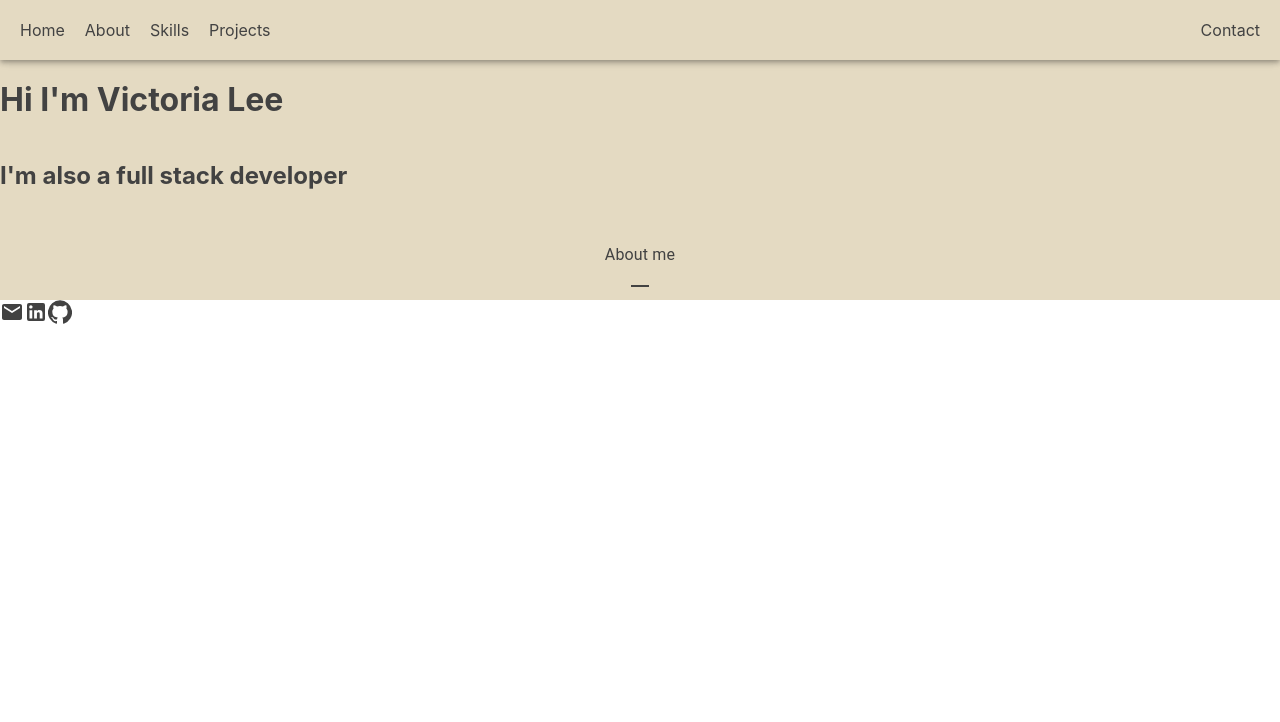
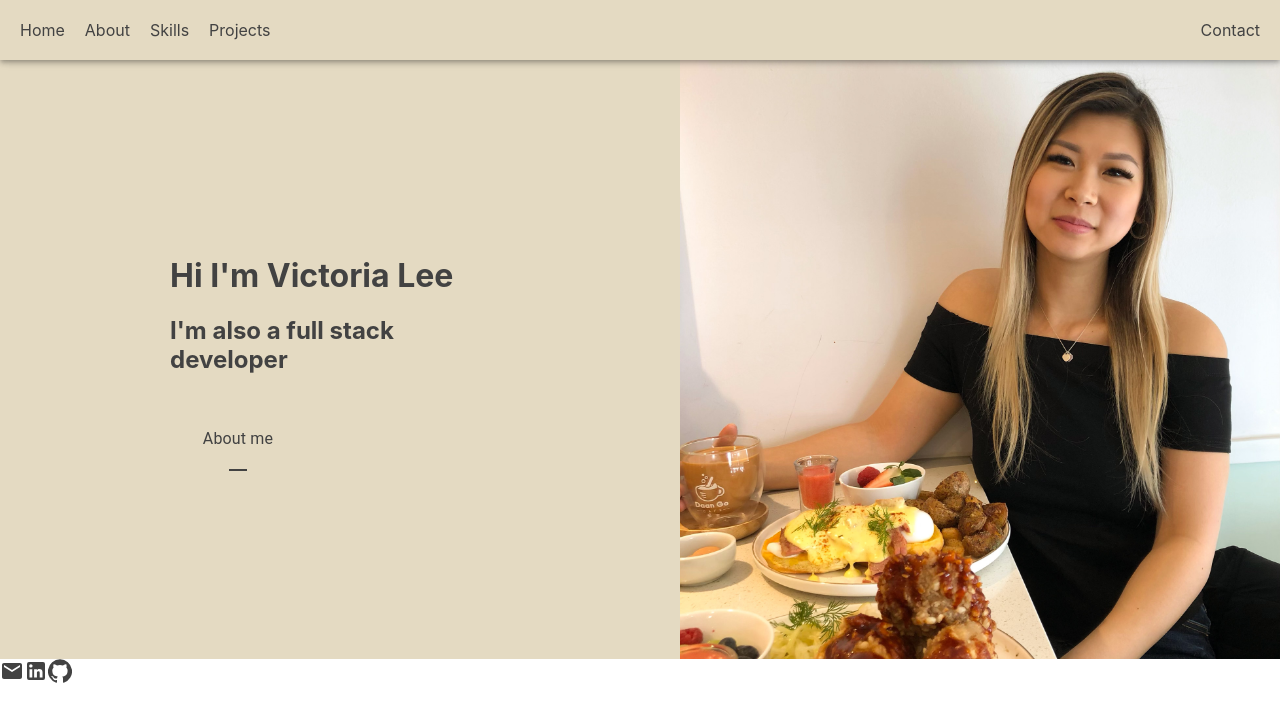
Before and after one commit to victoriamlee/portfolio, a React (Create React App) app: page / in a window 1280 px wide. Shown: the top 722 px of the page. Built offline with nearby package versions, Linux system fonts and the light colour scheme.

Commit message:
Made homepage layout

```diff
--- a/src/App.js
+++ b/src/App.js
@@ -1,4 +1,5 @@
-import React, { Component } from 'react';
+import React from 'react';
+import { makeStyles } from '@material-ui/core/styles';
 import './App.css';
 import Navbar from './components/navbar'
 import Sidebar from './components/sidebar'
@@ -9,20 +10,35 @@ import Projects from './components/projects'
 import Blog from './components/blog'
 import Timeline from './components/timeline'
 
+const useStyles = makeStyles((theme) => ({
+  intro: {
+		display: 'flex',
+		width: '100%',
+		marginRight: 'auto',
+		// border: 'solid',
+    // height: 600,
+    // marginLeft: 120,
+  },
+}));
+
 function App() {
+	const classes = useStyles();
+
     return (
       <div id="colorlib-page">
         <div id="container-wrap">
           <Navbar />
+					<div className={classes.intro}>
 		      <Sidebar />
-		<div id="colorlib-main">
+		{/* <div id="colorlib-main"> */}
 			<Introduction />
+			</div>
 			<About />
       <Skills />
 			<Projects />
 			<Blog />
 			<Timeline />
-          	</div>
+          	{/* </div> */}
       	</div>
       </div>
     )
--- a/src/components/introduction.jsx
+++ b/src/components/introduction.jsx
@@ -1,8 +1,33 @@
 import React from 'react';
+import { makeStyles } from '@material-ui/core/styles';
+import CardMedia from '@material-ui/core/CardMedia';
+import Victoria from '../docs/Victoria.JPG';
+
+const useStyles = makeStyles((theme) => ({
+  root: {
+    marginTop: '59px',
+    // width: 600,
+    // height: 600,
+    // // marginLeft: 120,
+  },
+  image: {
+    width: 600,
+    height: 600,
+    // marginLeft: 120,
+  },
+}));
 
 const Introduction = () => {
+  const classes = useStyles();
+
   return (
-    <div></div>
+    <div className={classes.root}>
+       <CardMedia
+              className={classes.image}
+              image={Victoria}
+              title="Victoria Lee"
+            />
+    </div>
   );
 }
 
--- a/src/components/navbar.jsx
+++ b/src/components/navbar.jsx
@@ -1,5 +1,5 @@
 import React from 'react';
-import { makeStyles, createMuiTheme } from '@material-ui/core/styles';
+import { makeStyles } from '@material-ui/core/styles';
 import grey from '@material-ui/core/colors/grey';
 
 import AppBar from '@material-ui/core/AppBar';
--- a/src/components/sidebar.jsx
+++ b/src/components/sidebar.jsx
@@ -3,6 +3,8 @@ import { makeStyles } from '@material-ui/core/styles';
 import ButtonBase from '@material-ui/core/ButtonBase';
 import Typography from '@material-ui/core/Typography';
 import grey from '@material-ui/core/colors/grey';
+import CardMedia from '@material-ui/core/CardMedia';
+import Victoria from '../docs/Victoria.JPG';
 import EmailIcon from '@material-ui/icons/Email';
 import LinkedInIcon from '@material-ui/icons/LinkedIn';
 import GitHubIcon from '@material-ui/icons/GitHub';
@@ -10,8 +12,10 @@ import GitHubIcon from '@material-ui/icons/GitHub';
 const useStyles = makeStyles((theme) => ({
   root: {
     marginTop: '59px',
+    padding: 170,
     display: 'flex',
-    flexDirection: 'column',
+    alignItems: 'center',
+    // flexDirection: 'column',
     // border: 'solid',
     backgroundColor: '#E4DAC2',
     color: grey[800],
@@ -33,7 +37,6 @@ const useStyles = makeStyles((theme) => ({
     height: 90,
     [theme.breakpoints.down('xs')]: {
       width: '100% !important', // Overrides inline-style
-      height: 90,
     },
     '&:hover, &$focusVisible': {
       zIndex: 1,
@@ -101,6 +104,7 @@ const Sidebar = () => {
 
   return (
     <div className={classes.root}>
+      <div>
       <h1>Hi I'm Victoria Lee</h1>
       <h2>I'm also a full stack developer</h2>
       {/* <span className={classes.email}><EmailIcon />victorialee72@live.com</span>
@@ -110,6 +114,9 @@ const Sidebar = () => {
 <ButtonBase
           className={classes.image}
           focusVisibleClassName={classes.focusVisible}
+          style={{
+            width: '40%',
+          }}
         >
           <span
             className={classes.imageSrc}
@@ -128,6 +135,14 @@ const Sidebar = () => {
             </Typography>
           </span>
         </ButtonBase>
+        </div>
+        {/* <div>
+        <CardMedia
+              className={classes.pic}
+              image={Victoria}
+              title="Victoria Lee"
+            />
+        </div> */}
     </div>
   );
 }
```
Also changed, not shown: src/docs/Victoria.JPG (added).
